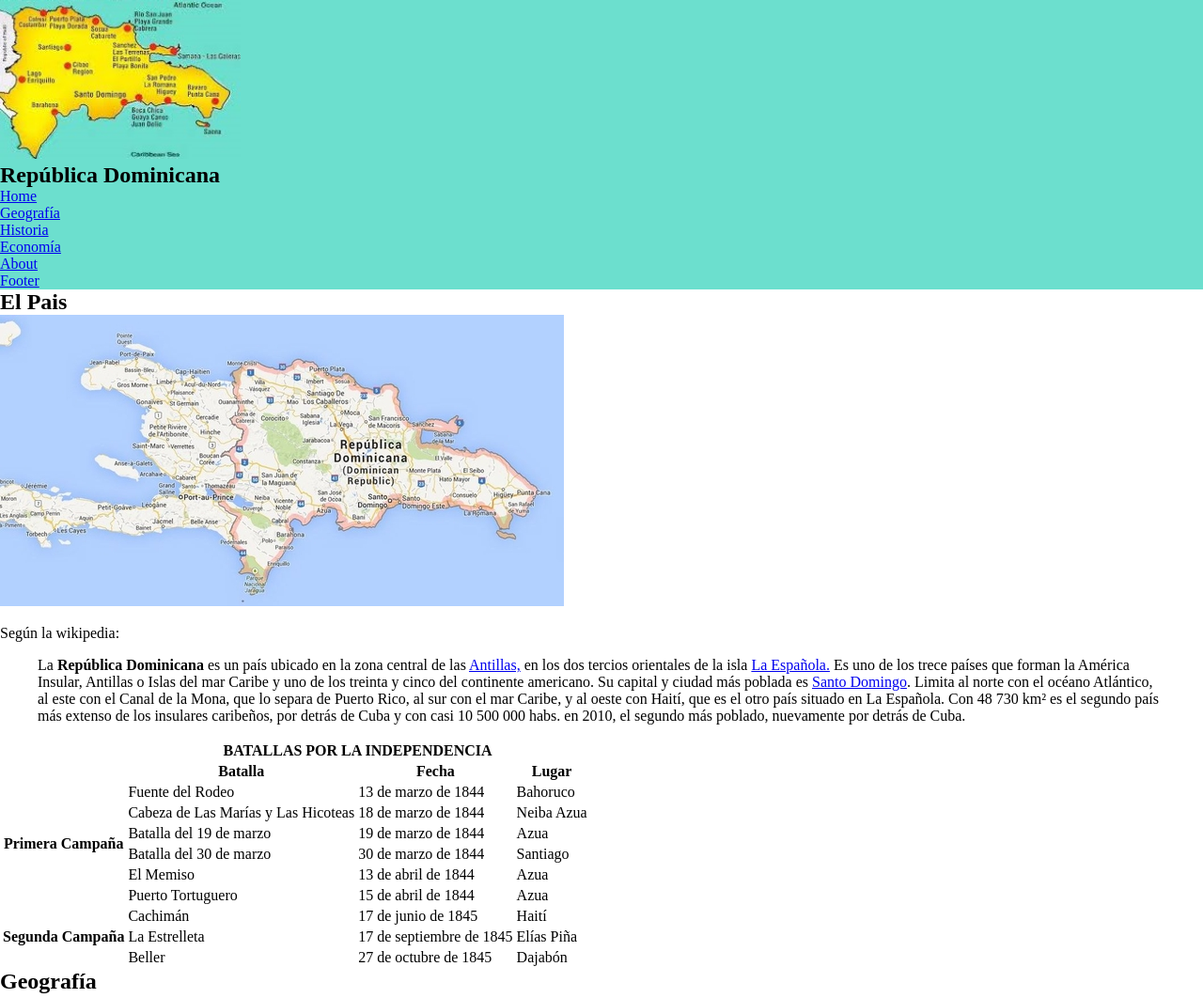
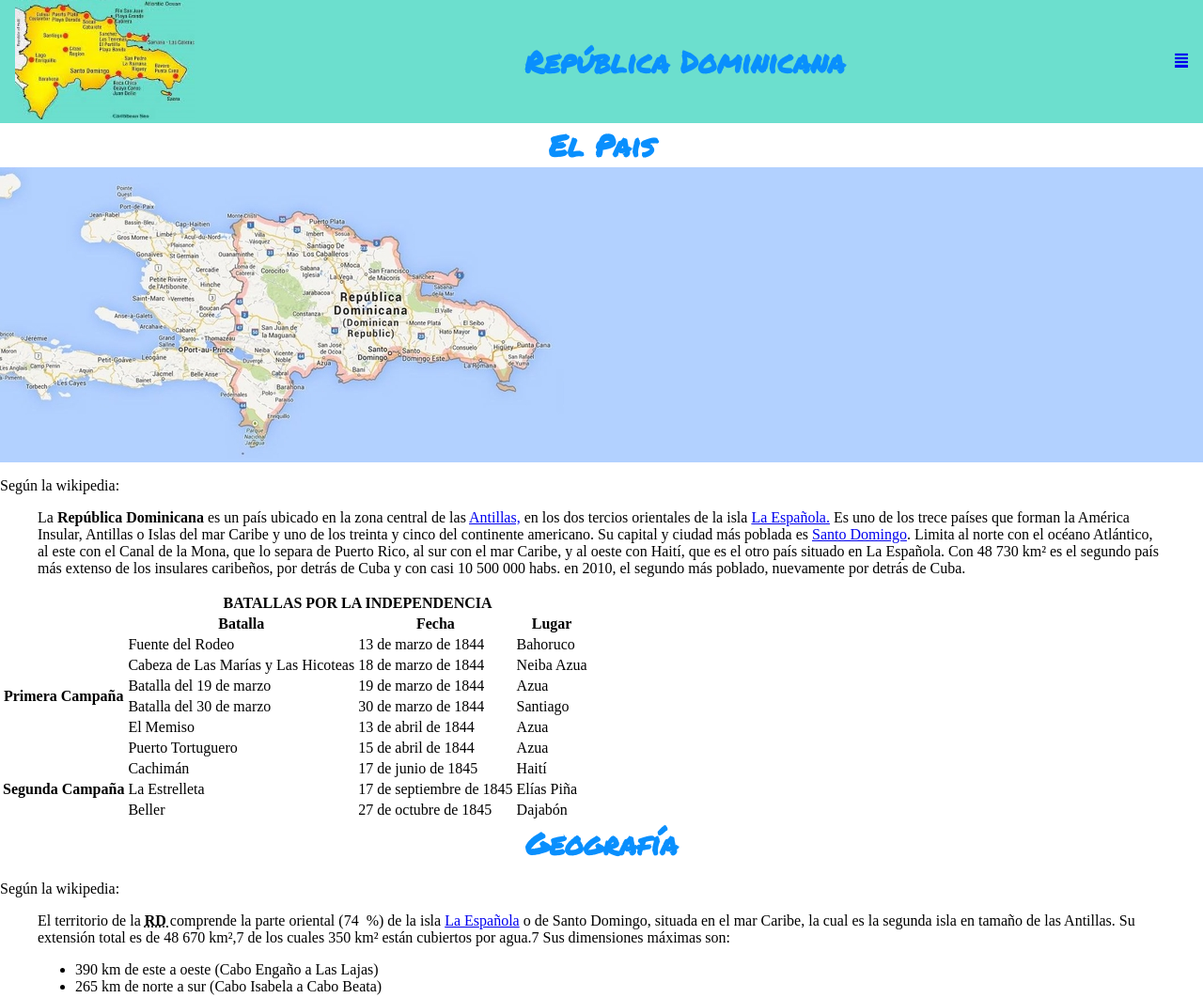
Before and after one commit to FlanGit/Construir_Paginas_Web, a website: page Proyecto web RepDominicana/indexx.html in a window 1280 px wide. Shown: the top 1062 px of the page at 94% size. Drawn offline with Linux system fonts and the light colour scheme.

Commit message:
proyectoe

```diff
--- a/Proyecto web RepDominicana/indexx.html
+++ b/Proyecto web RepDominicana/indexx.html
@@ -1,13 +1,15 @@
 <!DOCTYPE html>
 <html lang="es">
+
 <head>
     <meta charset="UTF-8">
+    <meta name="viewport" content="width=device-width, initial-scale=1.0">
     <meta http-equiv="X-UA-Compatible" content="ie=edge">
     <meta mame="author" content="Francisco Frías">
     <meta name="description" content="Breve descripcion de la Rapublica Dominicana" >
-        <meta name="viewport" content="width=device-width, initial-scale=1.0">
     <title>La Republica Dominicana</title>
     <link rel="shortcut icon" href="./favicon.png" type="image/png">
+    <link rel="stylesheet" href="https://use.fontawesome.com/releases/v5.0.13/css/all.css">
     <link href="https://fonts.googleapis.com/css?family=Roboto" rel="stylesheet">
     <link rel="stylesheet" href="./css/style.css">
 
@@ -16,12 +18,25 @@
     <!-- ****************************Inicio******************************** -->
     <header>
         <section>
+
             <div class="divImg">
                 <img src="./imagen/logo.jpg" alt="aqui va el Mapa de la Republica Dominicana" title="Mapa de la Rep. Dominicana.">
             </div>
-                <div>
+
+            <div class="divH1" >
                 <h1>República Dominicana</h1>
+            </div>
+
             <nav>
+                <a class="fas fa-align-justify" href="#bottom-menu"></a>
+            </nav>
+
+        </section>
+    </header>
+
+
+    <div class="divNav ">
+        <nav "hide-menu">
             <ul>
                 <li><a href="#home">Home</a></li>
                 <li><a href="#geografia">Geografía</a></li>
@@ -33,14 +48,16 @@
         </nav>
 
     </div>
-            </section>
-        </header>
+
 
     <main class="pagina_principal">
-            <section >
+        <section class="elPais">
             <h2>El Pais</h2>
+            <div class="imgWapper">
+                <div class="mainDivImg">
                         <img src="./imagen/RD-600x310.jpg" alt="Mapa de La Rep.Dom. con Haiti" width="600" height="310" border="0" title="Mapa RD y Haiti">
-
+                </div>
+            </div>
             <p>Según la wikipedia:</p>
             <blockquote><p> La <strong>República Dominicana </strong>es un país ubicado en la zona central de las <a href="https://es.wikipedia.org/wiki/Antillas" title="Antillas">Antillas,</a> en los dos tercios orientales de la isla <a href="https://es.wikipedia.org/wiki/La_Española" title="La Española">La Española.</a> Es uno de los trece países que forman la América Insular, Antillas o Islas del mar Caribe y uno de los treinta y cinco del continente americano. Su capital y ciudad más poblada es <a href="https://es.wikipedia.org/wiki/Santo_Domingo" title="Santo Domingo">Santo Domingo</a>. Limita al norte con el océano Atlántico, al este con el Canal de la Mona, que lo separa de Puerto Rico, al sur con el mar Caribe, y al oeste con Haití, que es el otro país situado en La Española. Con 48 730 km² es el segundo país más extenso de los insulares caribeños, por detrás de Cuba y con casi 10 500 000 habs. en 2010, el segundo más poblado, nuevamente por detrás de Cuba.</p></blockquote>
             <table class="batallas" >
@@ -261,5 +278,5 @@
 
     </footer>
 </body>
+
 </html>
-<!-- ************************** fin ************************************** -->
--- a/Proyecto web RepDominicana/scss/style.scss
+++ b/Proyecto web RepDominicana/scss/style.scss
@@ -12,20 +12,125 @@
     margin: 0;
     padding: 0;
 }
+body{
 
-header section{
-        background-color:$color_main;
-        height: 100%;
+    header{
 
-        .divImg{
-            width: 20%;
-           display: block;
+        section {
+            background-color:$color_main;
+            height: 100%;
+            display: flex;
+            justify-content: space-between;
+            align-items: center;
+
+
+            .divImg{
+                width: 251px;
+                display: inline-block;
+                padding-left: 1rem;
+            }
+            img{
+                width: 100%;
+                max-width: 251px;
+            }
+
+            .divH1{
+                width: 100%;
+                display: inline-block;
+            }
+            h1{
+                width: 100%;
+                color: $color_back;
+                font-family: Perma, cursive;
+                font-size: 2rem;
+                text-align: center;
+
+            }
+            nav a{
+                padding-right: 1rem;
+            }
+        }
+    }
+
+    .divNav{
+        font-size: 2rem;
+        display: none;
+    }
+
+    .pagina_principal{
+        h2{
+            text-align: center;
+            color: $color_back;
+            font-family: Perma, cursive;
+            font-size: 2rem;
+        }
+    }
+
+    main section{
+
+        div.mainDivImg{
+            width: 100%;
+            background-color: #B2D1FF;
+
 
         }
 
+        .mainDivImg{
+            display: inline-block;
+            max-width: 600px;
+        }
+        .imgWapper{
+            background-color: #B2D1FF;
+        }
+
+     /*    .mainDivImg{
+            width: 600px;
+
+        } */
+
         img{
-           width: 100%;
+            width: 100%;
+            max-width: 600px;
         }
+
+        nav {
+            position: absolute;
+            top: 90%;
+            right: 0;
+            display: block;
+            width: 30%;
+
+            ul {
+                list-style: none;
+                padding: 0;
+            }
+            li{
+                display: inline-block;
+            }
+            a {
+                color: inherit;
+                text-decoration: none;
+                padding: 0.2rem 0.3rem;
+                transition: all 0.8s linear;
+            }
+        }
+
+
+
+
+
+
+
+    }
+
+}
+/*
+        nav.hide-menu {
+            display: none;
+        }
+
+        margin-left: auto;
+        margin-right: auto;
 
 
    /*  position: relative; */
@@ -52,26 +157,7 @@
                                     text-align: center;
                                 }
 
-        nav {
-            position: absolute;
-            top: 90%;
-            right: 0;
-            display: block;
-            width: 30%;
 
-            ul {
-                list-style: none;
-                padding: 0;
-            }
-            li{
-                display: inline-block;
-            }
-            a {
-                color: inherit;
-                text-decoration: none;
-                padding: 0.2rem 0.3rem;
-                transition: all 0.8s linear;
-            }
-        }
-    } */
-}
+    }
+
+    */
```
Also changed, not shown: Proyecto web RepDominicana/css/style.css, Proyecto web RepDominicana/imagen/Punta_Cana_opt.jpg (added), 1 other file. Lines whose indentation alone changed are shown as unchanged.
